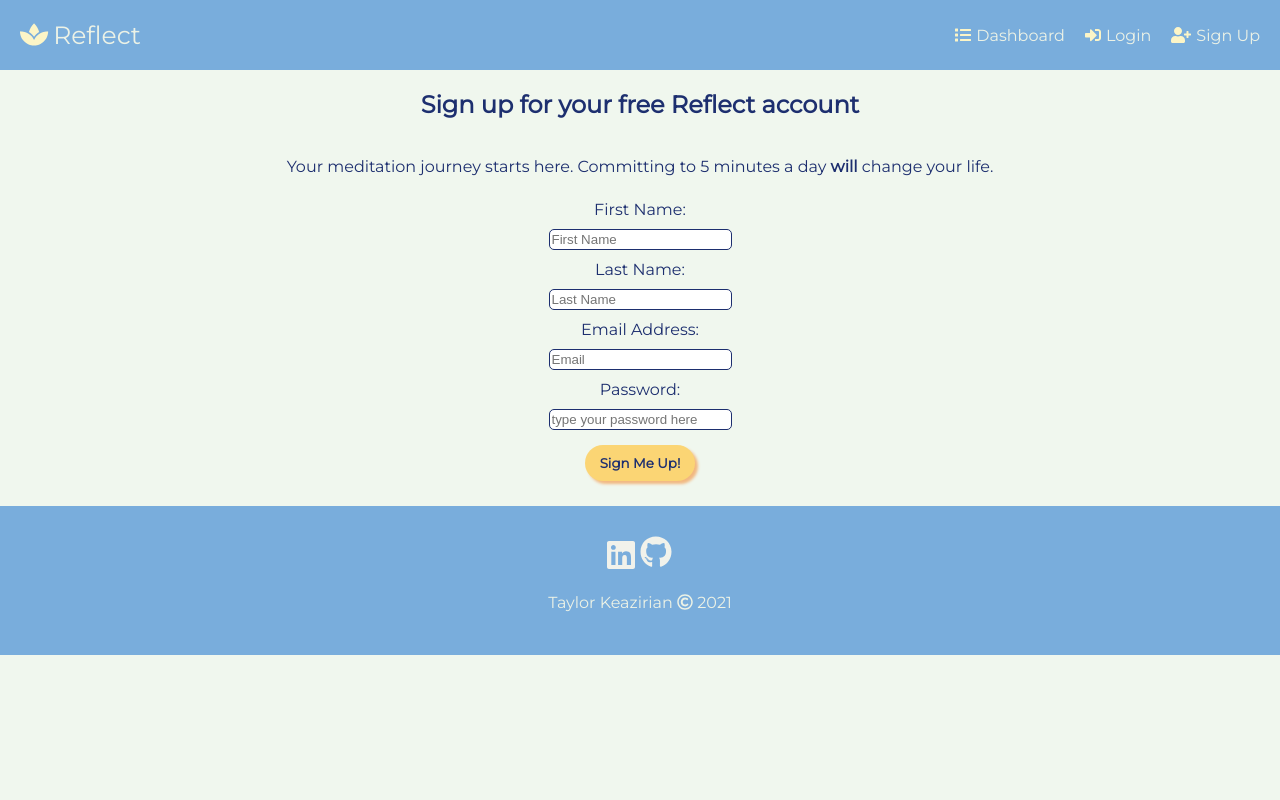
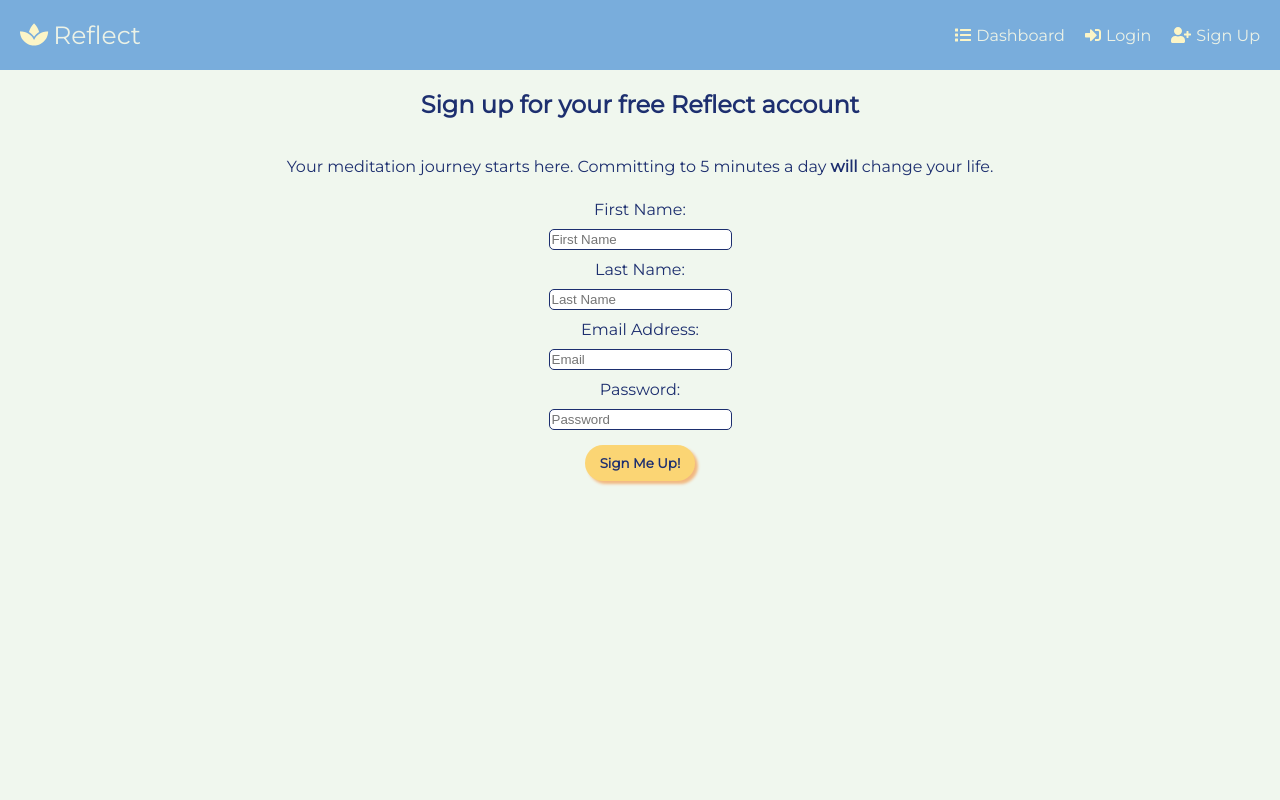
Before and after one commit to t-keazirian/reflect-app, a React (Create React App) app: page /signup in a window 1280 px wide. Shown: the top 800 px of the page. Built offline with nearby package versions, Linux system fonts and the light colour scheme; no server answers.

Commit message:
added styling

```diff
--- a/src/App.css
+++ b/src/App.css
@@ -5,14 +5,17 @@
 html,
 body {
 	width: 100%;
-	height: 100%;
 	background-color: #f0f7ee;
 	margin: 0;
 	font-family: 'Montserrat', sans-serif;
 }
 
 div.app {
-	color: #1D2F6F;
+	color: #1d2f6f;
+	display: flex;
+	flex-direction: column;
+	align-items: center;
+	min-height: 100vh;
 }
 
 /* Nav */
@@ -20,7 +23,7 @@ div.app {
 nav {
 	padding-bottom: 20px;
 	padding-top: 20px;
-	background-color: #79ADDC;
+	background-color: #79addc;
 	display: flex;
 	flex-direction: column;
 	align-items: center;
@@ -36,19 +39,20 @@ div.nav {
 .fa-1x,
 .fa-2x {
 	margin-right: 5px;
-	/* color: #89ac55; */
-	color: #FCF5C7;
+	color: #fcf5c7;
 }
 
 svg.svg-inline--fa.fa-github.fa-w-16.fa-2x.font-awesome,
 svg.svg-inline--fa.fa-linkedin.fa-w-14.fa-2x.font-awesome {
+	margin-left: 10px;
+	margin-right: 10px;
 	color: #f1f2eb;
 }
 
 svg.svg-inline--fa.fa-smile.fa-w-16.fa-2x.font-awesome,
 svg.svg-inline--fa.fa-meh.fa-w-16.fa-2x.font-awesome,
 svg.svg-inline--fa.fa-frown.fa-w-16.fa-2x.font-awesome {
-	color: #1D2F6F;
+	color: #1d2f6f;
 }
 
 /* Buttons */
@@ -56,7 +60,7 @@ button {
 	font-family: 'Montserrat', sans-serif;
 	margin: 5px;
 	background-color: #fbd574;
-	color: #1D2F6F;
+	color: #1d2f6f;
 	cursor: pointer;
 	border-radius: 28px;
 	padding: 10px 15px;
@@ -67,7 +71,7 @@ button {
 
 button:hover {
 	color: #4a4a48;
-	box-shadow: 5px 5px 5px #FFC09F;
+	box-shadow: 5px 5px 5px #ffc09f;
 }
 
 button:active {
@@ -159,11 +163,12 @@ label {
 }
 
 input[type='email'],
-input[type='password'], input[type=text] {
+input[type='password'],
+input[type='text'] {
 	margin: 5px;
 	border-radius: 5px;
 	padding: 2px;
-	border: 1px solid #1D2F6F;
+	border: 1px solid #1d2f6f;
 }
 
 button[type='submit'] {
@@ -200,6 +205,10 @@ button[type='submit'].start-med-btn {
 h1.dash-h {
 	margin-left: 10px;
 	margin-right: 10px;
+}
+
+h3.dash-h {
+	text-align: center;
 }
 
 /* Meditation Summary */
@@ -330,15 +339,9 @@ p.p-footer {
 }
 
 footer {
-	background-color: #79ADDC;
+	background-color: #79addc;
 	color: #ecf2e6;
 	width: 100%;
-	padding-top: 10px;
-	padding-bottom: 10px;
-}
-
-footer#contact {
-	margin-top: 20px;
 }
 
 div.icons {
@@ -372,11 +375,11 @@ div.icons {
 		max-width: 800px;
 	}
 
-	div.app {
+	/* div.app {
 		display: flex;
 		flex-direction: column;
 		align-items: center;
-	}
+	} */
 
 	section.why,
 	section.what,
--- a/src/App.js
+++ b/src/App.js
@@ -43,7 +43,6 @@ class App extends React.Component {
 				return res.json();
 			})
 			.then(meditations => {
-				console.log(meditations);
 				this.setState({
 					meditations: this.sortDatesDescending(meditations),
 				});
@@ -115,8 +114,8 @@ class App extends React.Component {
 							<Route path='/meditation/:id' component={MeditationDetail} />
 							<Route component={NotFound} />
 						</Switch>
+					</div>
 						<Footer />
-					</div>
 				</>
 			</ApiContext.Provider>
 		);
--- a/src/components/signup/Signup.js
+++ b/src/components/signup/Signup.js
@@ -56,7 +56,7 @@ class SignUp extends React.Component {
 								type='password'
 								name='password'
 								id='password'
-								placeholder='type your password here'
+								placeholder='Password'
 								required
 								aria-required
 							/>
```
